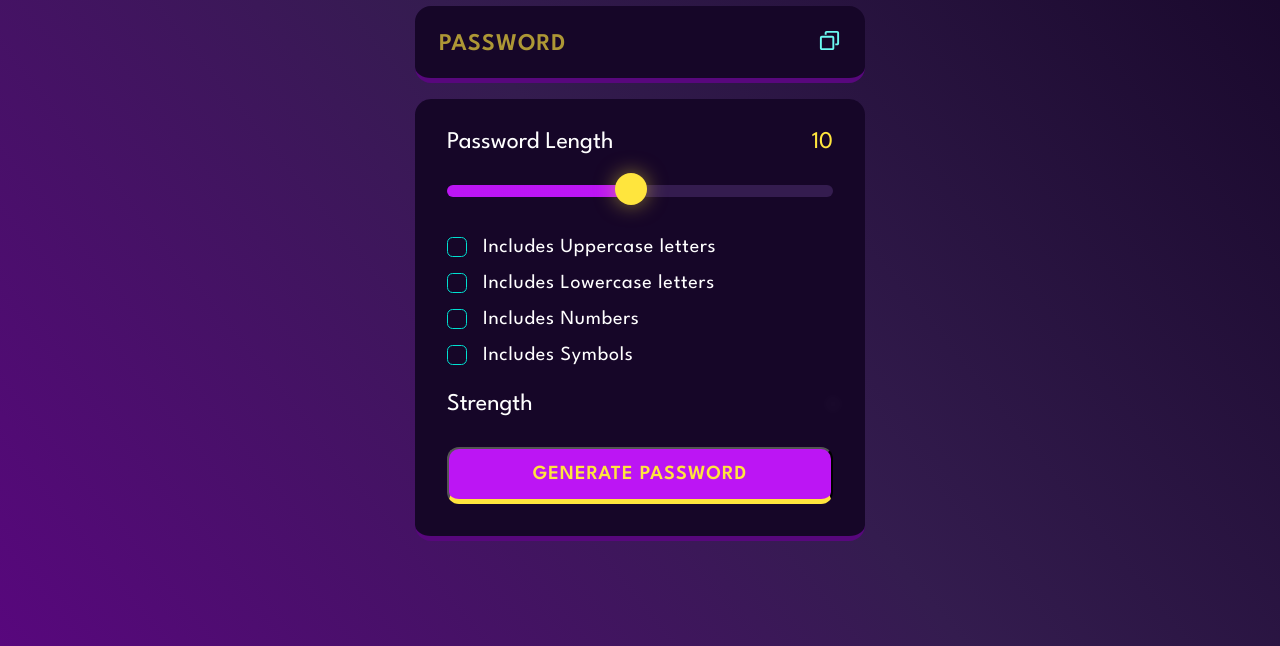
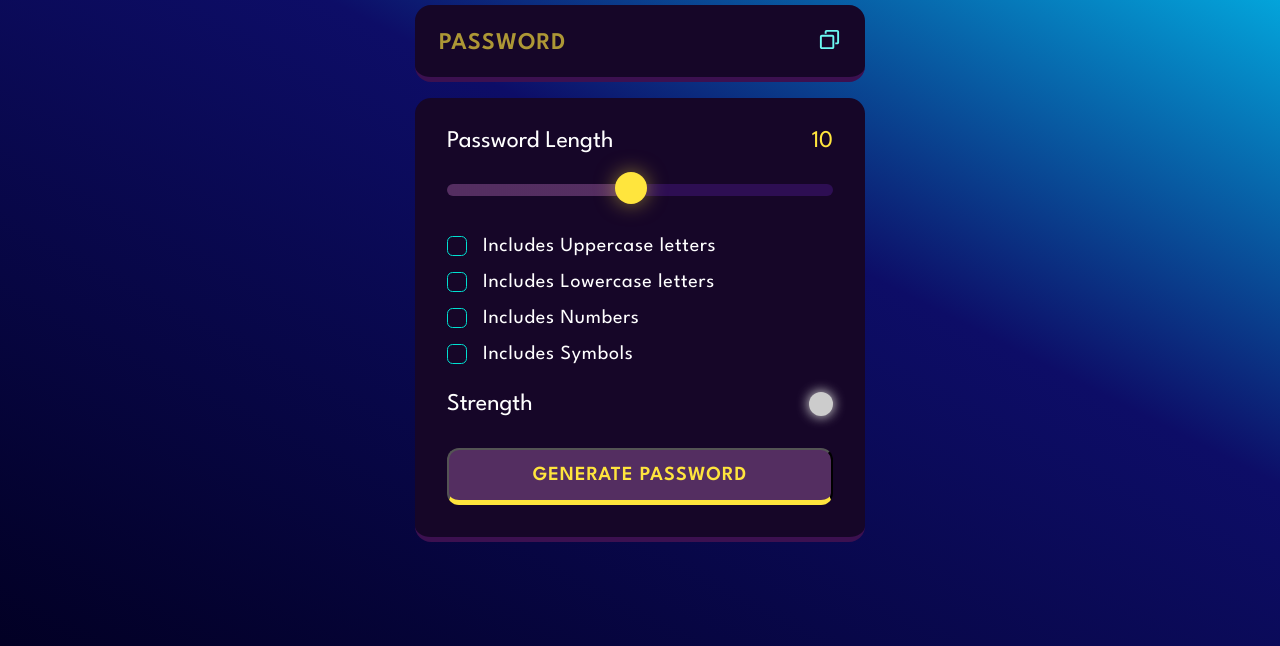
Before and after one commit to pratham2609/Password-Geneator-using-JS, a plain HTML site: page index.html in a window 1280 px wide. Shown: the part 154-800 px from the top of the page. Drawn offline with Linux system fonts and the light colour scheme.

Commit message:
Minor fixes

```diff
--- a/index.css
+++ b/index.css
@@ -10,9 +10,9 @@
 :root {
 
     --dk-violet: hsl(268, 75%, 9%);
-    --lt-violet: hsl(268, 47%, 21%);
-    --lt-violet2: hsl(281, 89%, 26%);
-    --vb-violet: hsl(285, 91%, 52%);
+    --lt-violet: hsl(267, 71%, 19%);
+    --lt-violet2: hsl(281, 66%, 19%);
+    --vb-violet: hsl(285, 36%, 28%);
     --vb-violet2: hsl(290, 70%, 36%);
 
     --vb-yellow: hsl(52, 100%, 62%);
@@ -32,8 +32,7 @@ body {
     flex-direction: column;
     align-items: center;
     justify-content: center;
-    background: linear-gradient(231deg, rgba(22, 6, 40, 1) 0%, rgba(52, 28, 79, 1) 50%, rgba(88, 7, 125, 1) 100%);
-}
+    background: linear-gradient(27deg, rgba(2,0,36,1) 0%, rgba(13,13,103,1) 56%, rgba(0,212,255,1) 100%);}
 
 .container {
     width: 90%;
@@ -138,7 +137,7 @@ h1 {
     font-size: 1.5rem;
 }
 
-.indicator {
+.strength-container div {
     width:1.5rem;
     height:1.5rem;
     border-radius:50%;
```
